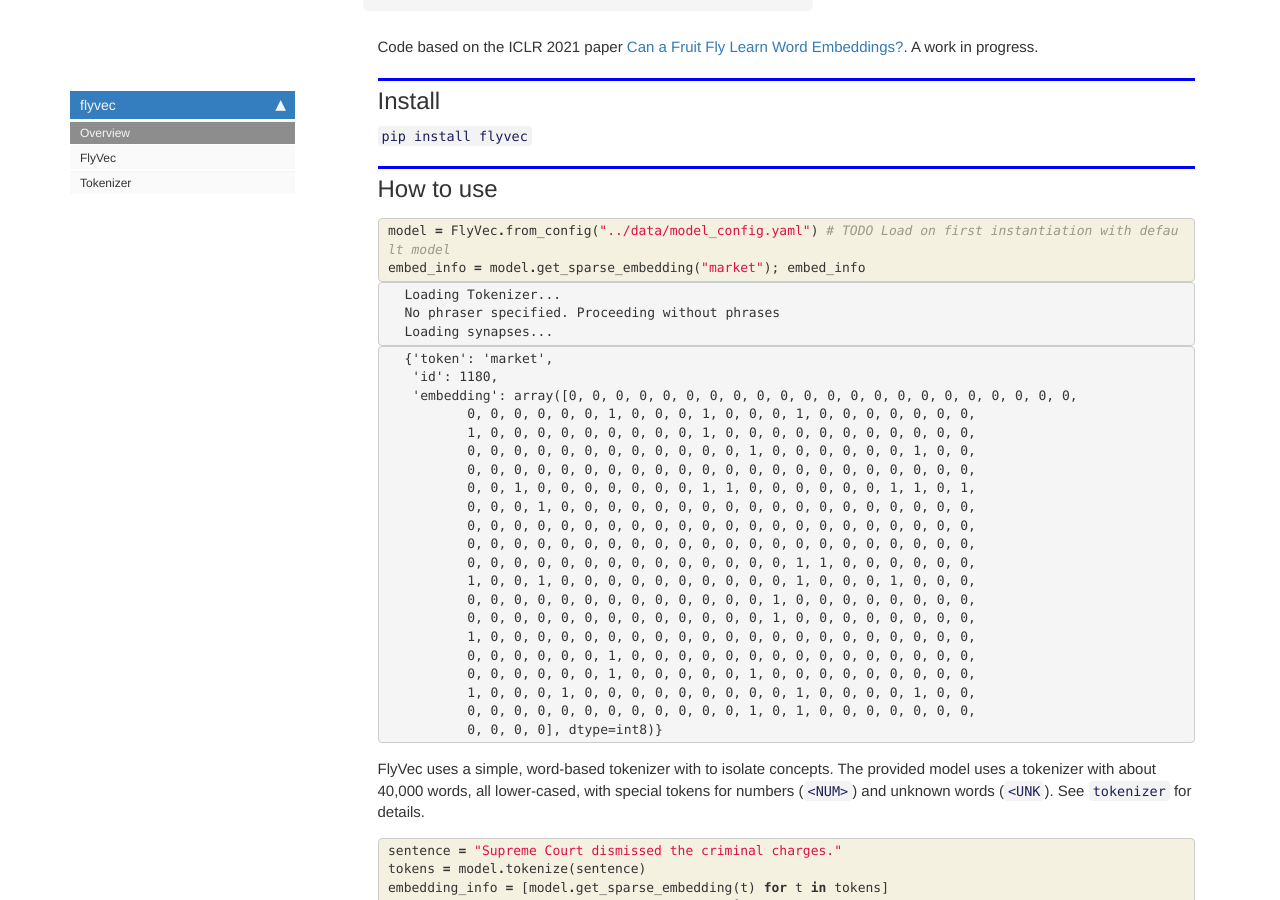
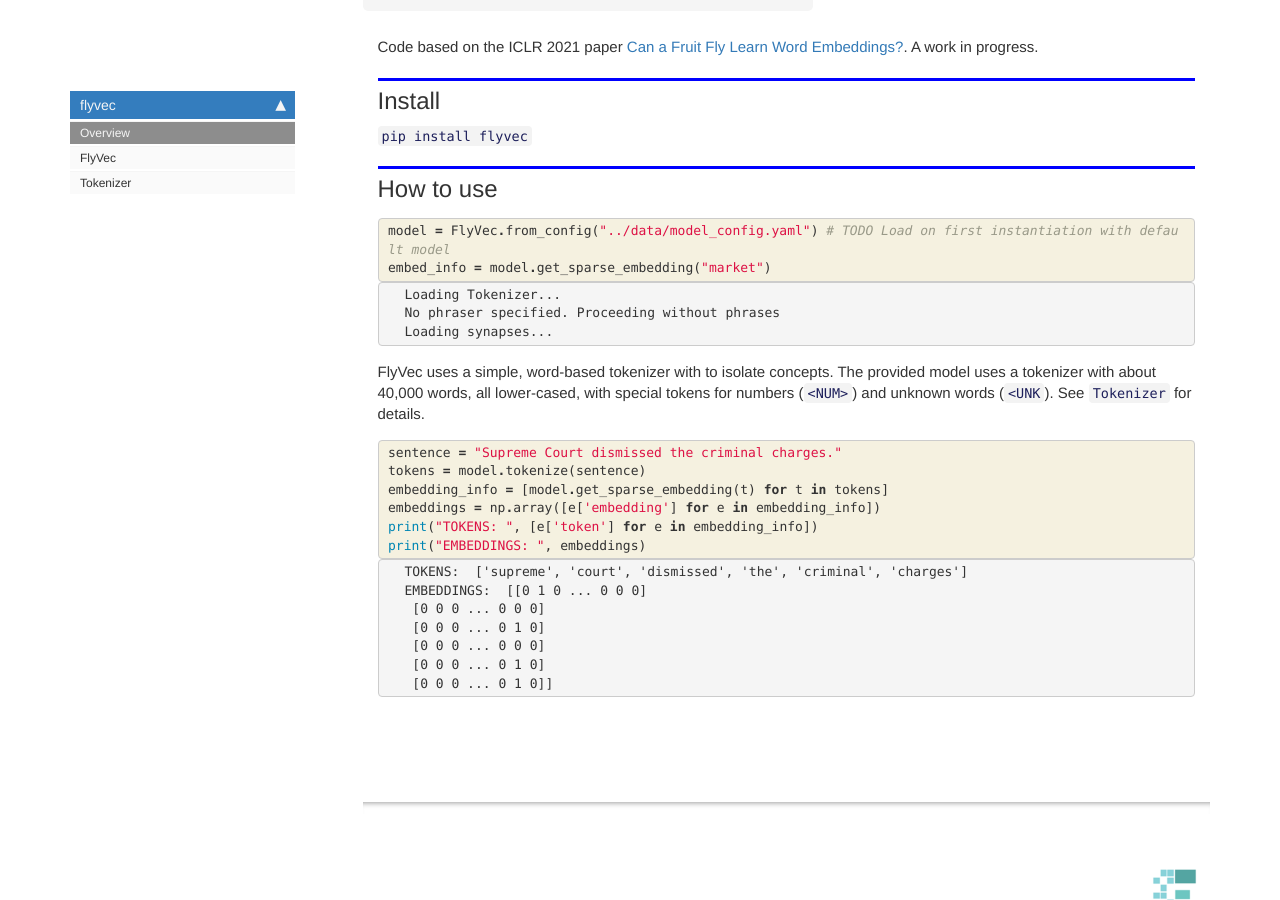
Before and after one commit to bhoov/flyvec, a Jekyll site: the page built from docs/index.html, in a window 1280 px wide and 900 px high, scrolled down 274 px. Built offline with Jekyll 4.4.1, drawn with Linux system fonts in a browser that asks for light colours; nearby versions of some CDN libraries; comment, search, counter and statistics services are not loaded.

Commit message:
Update index

```diff
--- a/docs/index.html
+++ b/docs/index.html
@@ -63,7 +63,7 @@ nb_path: "nbs/index.ipynb"
 <div class="inner_cell">
     <div class="input_area">
 <div class=" highlight hl-ipython3"><pre><span></span><span class="n">model</span> <span class="o">=</span> <span class="n">FlyVec</span><span class="o">.</span><span class="n">from_config</span><span class="p">(</span><span class="s2">&quot;../data/model_config.yaml&quot;</span><span class="p">)</span> <span class="c1"># TODO Load on first instantiation with default model</span>
-<span class="n">embed_info</span> <span class="o">=</span> <span class="n">model</span><span class="o">.</span><span class="n">get_sparse_embedding</span><span class="p">(</span><span class="s2">&quot;market&quot;</span><span class="p">);</span> <span class="n">embed_info</span>
+<span class="n">embed_info</span> <span class="o">=</span> <span class="n">model</span><span class="o">.</span><span class="n">get_sparse_embedding</span><span class="p">(</span><span class="s2">&quot;market&quot;</span><span class="p">)</span>
 </pre></div>
 
     </div>
@@ -83,36 +83,6 @@ Loading synapses...
 </div>
 </div>
 
-<div class="output_area">
-
-
-
-<div class="output_text output_subarea output_execute_result">
-<pre>{&#39;token&#39;: &#39;market&#39;,
- &#39;id&#39;: 1180,
- &#39;embedding&#39;: array([0, 0, 0, 0, 0, 0, 0, 0, 0, 0, 0, 0, 0, 0, 0, 0, 0, 0, 0, 0, 0, 0,
-        0, 0, 0, 0, 0, 0, 1, 0, 0, 0, 1, 0, 0, 0, 1, 0, 0, 0, 0, 0, 0, 0,
-        1, 0, 0, 0, 0, 0, 0, 0, 0, 0, 1, 0, 0, 0, 0, 0, 0, 0, 0, 0, 0, 0,
-        0, 0, 0, 0, 0, 0, 0, 0, 0, 0, 0, 0, 1, 0, 0, 0, 0, 0, 0, 1, 0, 0,
-        0, 0, 0, 0, 0, 0, 0, 0, 0, 0, 0, 0, 0, 0, 0, 0, 0, 0, 0, 0, 0, 0,
-        0, 0, 1, 0, 0, 0, 0, 0, 0, 0, 1, 1, 0, 0, 0, 0, 0, 0, 1, 1, 0, 1,
-        0, 0, 0, 1, 0, 0, 0, 0, 0, 0, 0, 0, 0, 0, 0, 0, 0, 0, 0, 0, 0, 0,
-        0, 0, 0, 0, 0, 0, 0, 0, 0, 0, 0, 0, 0, 0, 0, 0, 0, 0, 0, 0, 0, 0,
-        0, 0, 0, 0, 0, 0, 0, 0, 0, 0, 0, 0, 0, 0, 0, 0, 0, 0, 0, 0, 0, 0,
-        0, 0, 0, 0, 0, 0, 0, 0, 0, 0, 0, 0, 0, 0, 1, 1, 0, 0, 0, 0, 0, 0,
-        1, 0, 0, 1, 0, 0, 0, 0, 0, 0, 0, 0, 0, 0, 1, 0, 0, 0, 1, 0, 0, 0,
-        0, 0, 0, 0, 0, 0, 0, 0, 0, 0, 0, 0, 0, 1, 0, 0, 0, 0, 0, 0, 0, 0,
-        0, 0, 0, 0, 0, 0, 0, 0, 0, 0, 0, 0, 0, 1, 0, 0, 0, 0, 0, 0, 0, 0,
-        1, 0, 0, 0, 0, 0, 0, 0, 0, 0, 0, 0, 0, 0, 0, 0, 0, 0, 0, 0, 0, 0,
-        0, 0, 0, 0, 0, 0, 1, 0, 0, 0, 0, 0, 0, 0, 0, 0, 0, 0, 0, 0, 0, 0,
-        0, 0, 0, 0, 0, 0, 1, 0, 0, 0, 0, 0, 1, 0, 0, 0, 0, 0, 0, 0, 0, 0,
-        1, 0, 0, 0, 1, 0, 0, 0, 0, 0, 0, 0, 0, 0, 1, 0, 0, 0, 0, 1, 0, 0,
-        0, 0, 0, 0, 0, 0, 0, 0, 0, 0, 0, 0, 1, 0, 1, 0, 0, 0, 0, 0, 0, 0,
-        0, 0, 0, 0], dtype=int8)}</pre>
-</div>
-
-</div>
-
 </div>
 </div>
 
@@ -121,7 +91,7 @@ Loading synapses...
 
 <div class="cell border-box-sizing text_cell rendered"><div class="inner_cell">
 <div class="text_cell_render border-box-sizing rendered_html">
-<p>FlyVec uses a simple, word-based tokenizer with to isolate concepts. The provided model uses a tokenizer with about 40,000 words, all lower-cased, with special tokens for numbers (<code>&lt;NUM&gt;</code>) and unknown words (<code>&lt;UNK</code>). See <code>tokenizer</code> for details.</p>
+<p>FlyVec uses a simple, word-based tokenizer with to isolate concepts. The provided model uses a tokenizer with about 40,000 words, all lower-cased, with special tokens for numbers (<code>&lt;NUM&gt;</code>) and unknown words (<code>&lt;UNK</code>). See <code>Tokenizer</code> for details.</p>
 
 </div>
 </div>
```
Also changed, not shown: README.md, 1 other file.
